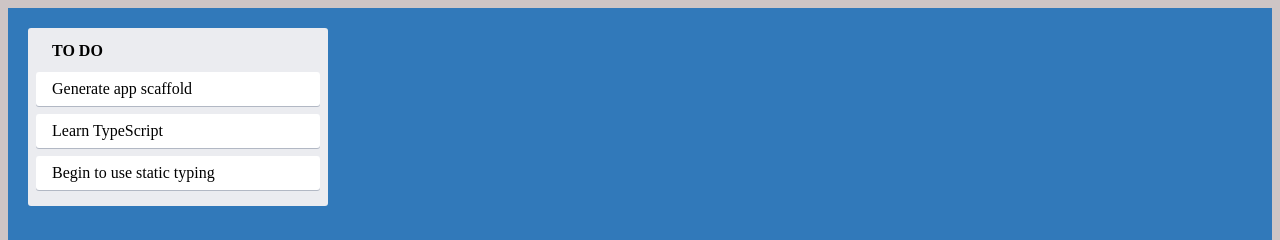
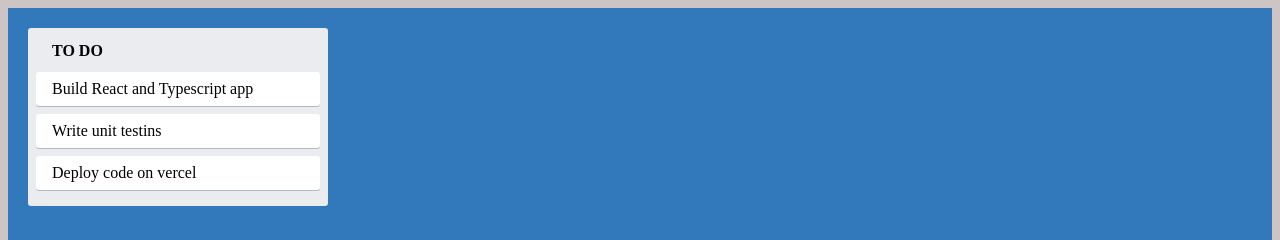
Before and after one commit to abdoulayebinta/trello-app, a React app: page / in a window 1280 px wide. Shown: the top 240 px of the page. Built offline with nearby package versions, Linux system fonts and the light colour scheme.

Commit message:
Add Card component

```diff
--- /dev/null
+++ b/src/components/Card.tsx
@@ -0,0 +1,9 @@
+import { CardContainer } from '../styles';
+
+type CardProps = {
+  text: string;
+};
+
+export const Card = ({ text }: CardProps) => {
+  return <CardContainer>{text}</CardContainer>;
+};
--- a/src/components/Column.tsx
+++ b/src/components/Column.tsx
@@ -1,16 +1,18 @@
-import { ColumnContainer, ColumnTitle, CardContainer } from '../styles';
+import { ColumnContainer, ColumnTitle } from '../styles';
+import { Card } from './Card';
 
 type ColumnProps = {
-  title: String;
+  title: string;
+  children?: React.ReactNode;
 };
 
 export const Column = ({ title }: ColumnProps) => {
   return (
     <ColumnContainer>
       <ColumnTitle>{title}</ColumnTitle>
-      <CardContainer>Generate app scaffold</CardContainer>
-      <CardContainer>Learn TypeScript</CardContainer>
-      <CardContainer>Begin to use static typing</CardContainer>
+      <Card text="Build React and Typescript app" />
+      <Card text="Write unit testins" />
+      <Card text="Deploy code on vercel" />
     </ColumnContainer>
   );
 };
--- a/src/styles.ts
+++ b/src/styles.ts
@@ -1,4 +1,8 @@
 import styled from 'styled-components';
+
+type AddItemButtonProps = {
+  dark?: boolean;
+};
 
 export const AppContainer = styled.div`
   display: flex;
```
